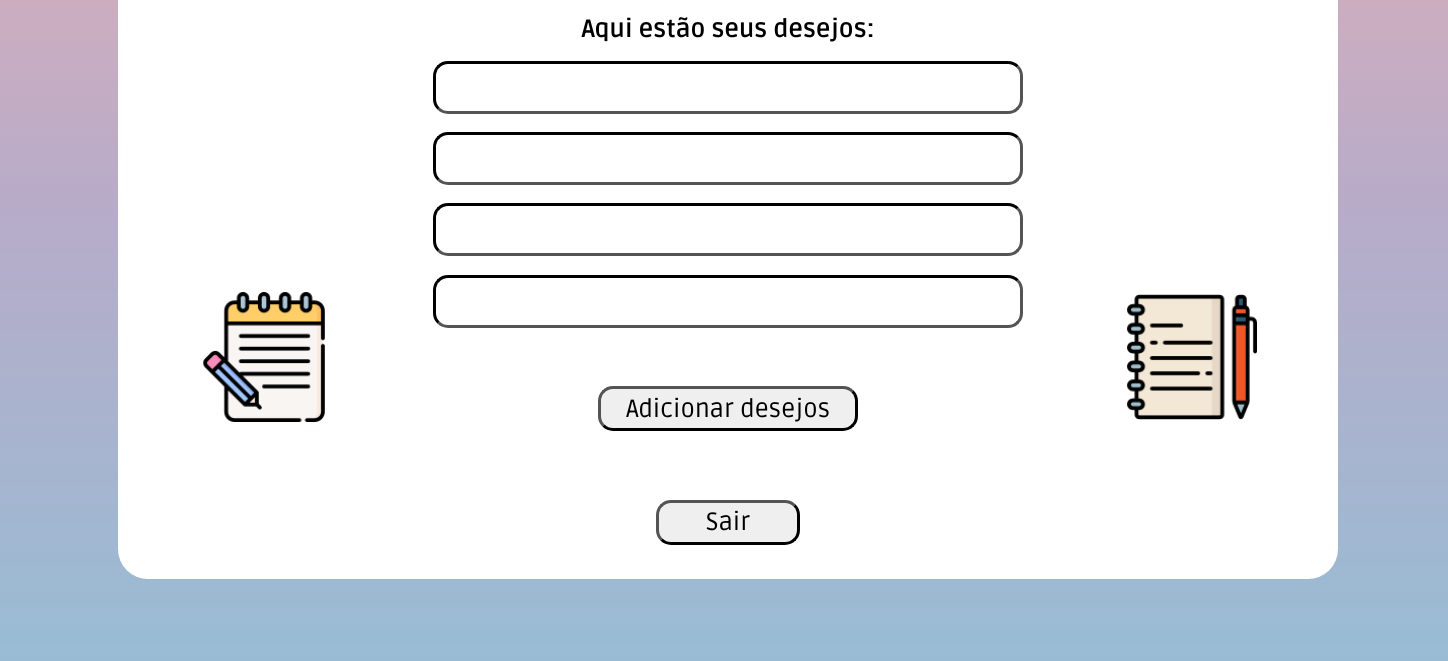
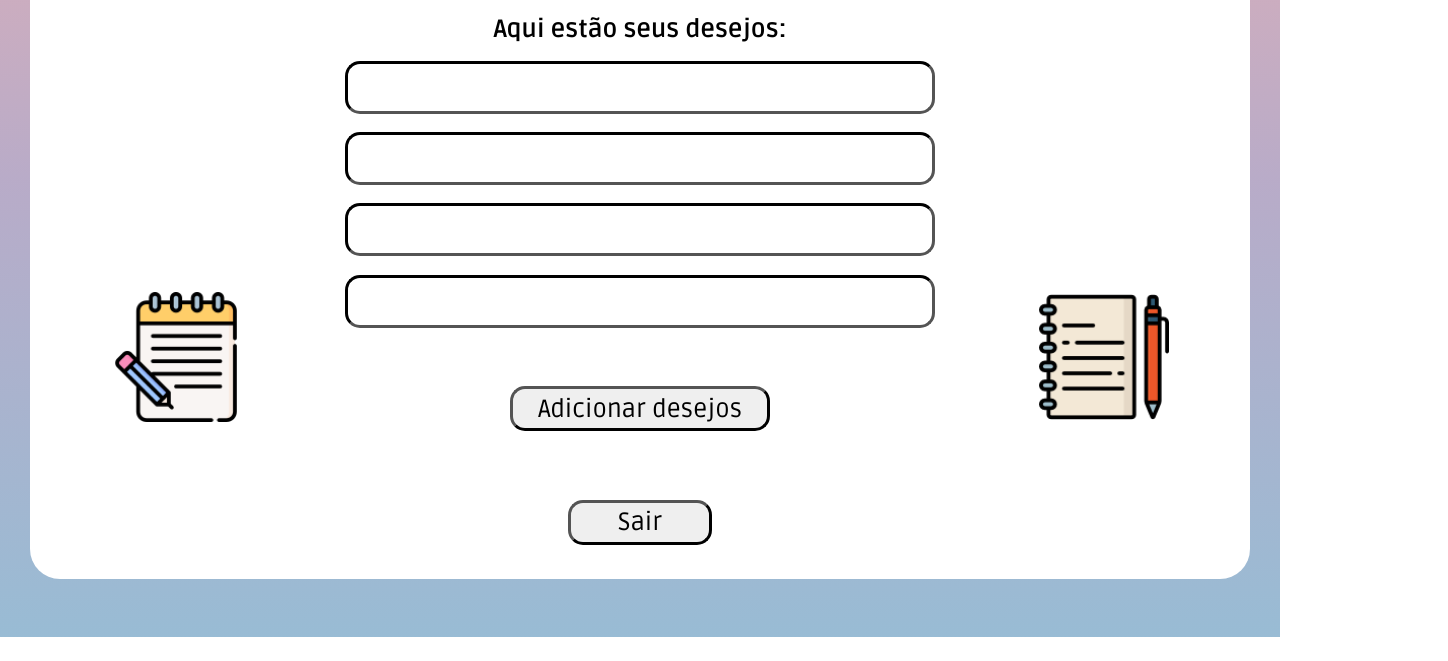
Before and after one commit to Robert-025/WishList, a plain HTML site: page Front-End/Listagem_Cadastro/Listagem.html in a window 1280 px wide. Shown: the part 379-1040 px from the top of the page, 1448 px wide, since content can reach past the window. After the commit the page ends 1016 px from the top, so only its background shows below. Drawn offline with Linux system fonts and the light colour scheme.

Commit message:
Erro do backgroud corrigido

```diff
--- a/Front-End/Listagem_Cadastro/Listagem.html
+++ b/Front-End/Listagem_Cadastro/Listagem.html
@@ -37,6 +37,7 @@
                 </div>
             </section>
         </main>
-        <footer>
+        <footer class="rodape">
+        </footer>
     </body>
     </html>
--- a/Front-End/Listagem_Cadastro/style.css
+++ b/Front-End/Listagem_Cadastro/style.css
@@ -5,8 +5,6 @@ main{
 }
 
 .corpo{
-    width: 1440px;
-    height: 1024px;
     background: linear-gradient(180deg, #F2B0AE 0%, rgba(184, 171, 200, 0.994558) 55.21%, rgba(147, 184, 210, 0.95) 100%);
 }
 
@@ -147,3 +145,8 @@ main{
     font-size: 25px;
     margin-bottom: 25px;
 }
+
+.rodape{
+    width: 100%;
+    height: 50px;
+}
--- a/Front-End/Login/style.css
+++ b/Front-End/Login/style.css
@@ -5,8 +5,6 @@ main{
 }
 
 .corpo{
-    width: 1440px;
-    height: 1024px;
     background: linear-gradient(180deg, #F2B0AE 0%, rgba(184, 171, 200, 0.994558) 55.21%, rgba(147, 184, 210, 0.95) 100%);
 }
 
@@ -138,3 +136,8 @@ main{
     font-size: 25px;
     margin-bottom: 50px;
 }
+
+.rodape{
+    width: 100%;
+    height: 50px;
+}
```
Also changed, not shown: Front-End/Login/index.html (+1 -1 lines).
